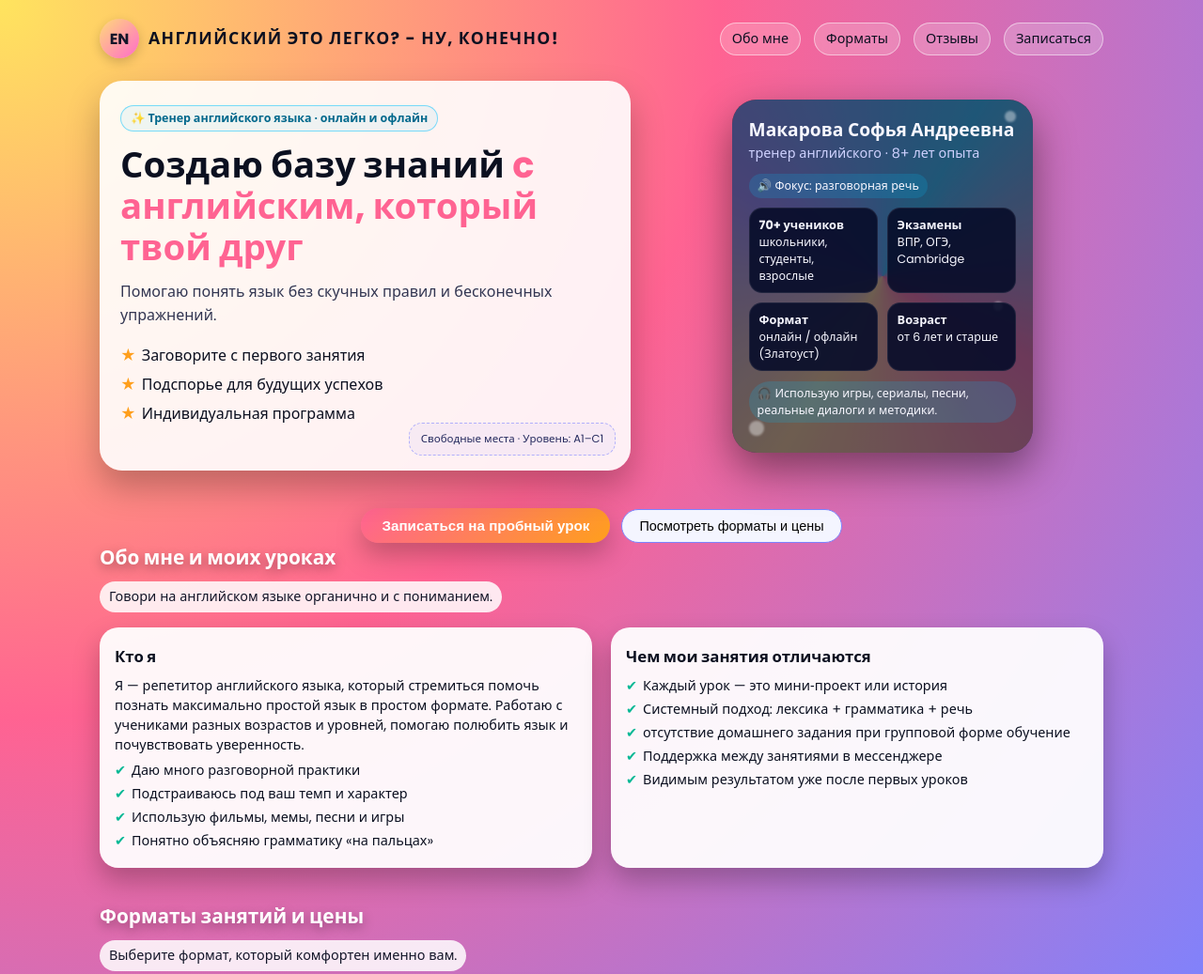
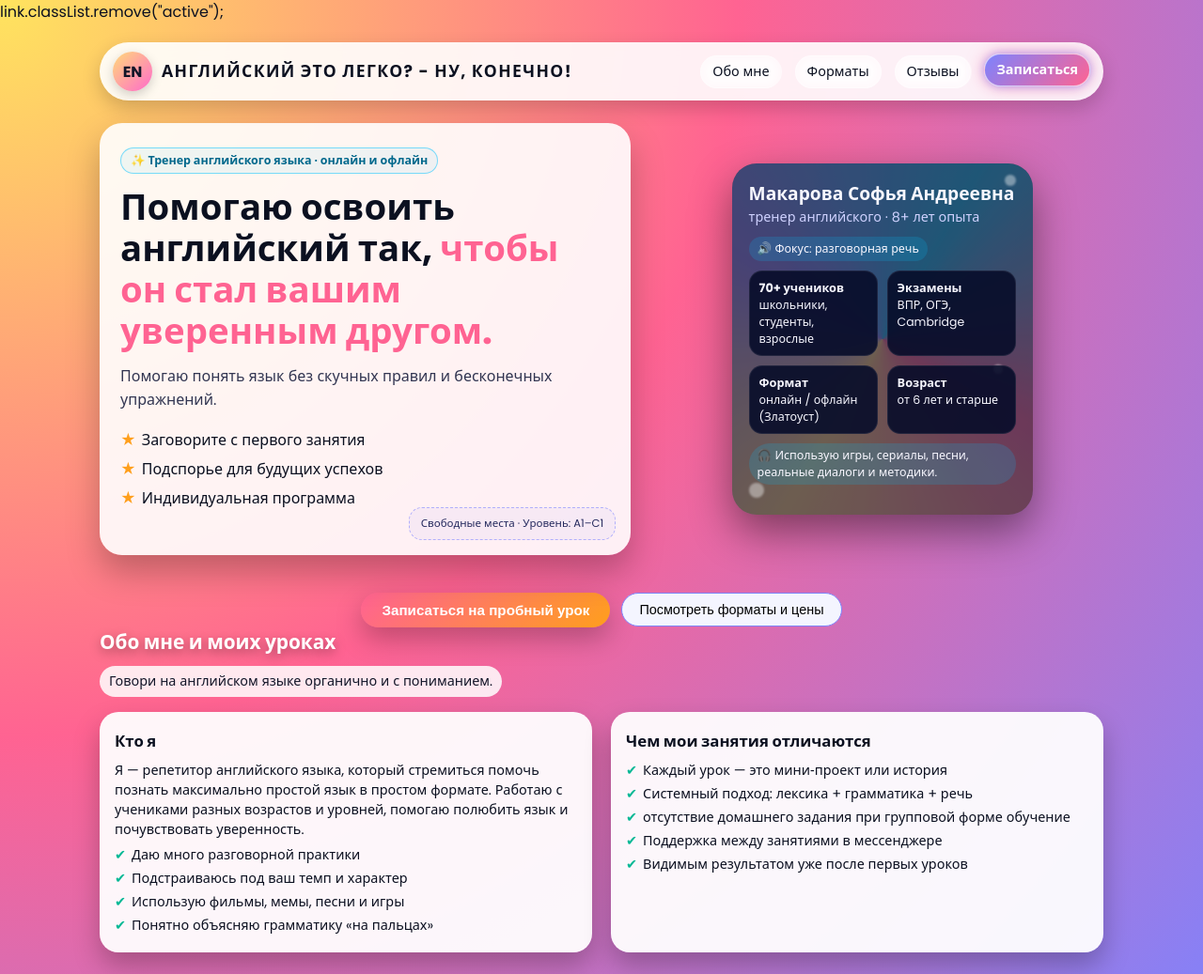
Before and after one commit to istmvera2092-sys/my-website, a plain HTML site: page index.html in a window 1280 px wide. Shown: the top 1037 px of the page at 94% size. Drawn offline with Linux system fonts and the light colour scheme.

Commit message:
Update index.html

```diff
--- a/index.html
+++ b/index.html
@@ -1,3 +1,4 @@
+          link.classList.remove("active");
 <!DOCTYPE html>
 <html lang="ru">
 <head>
@@ -35,11 +36,21 @@
 
    /* HEADER */
 header {
+  position: sticky;      /* держим шапку наверху при скролле */
+  top: 0;                /* приклеиваем к самому верху окна */
+  z-index: 100;          /* поверх остальных блоков */
+
   display: flex;
   align-items: center;
   justify-content: space-between;
   gap: 16px;
   margin-bottom: 24px;
+
+  padding: 10px 14px;
+  background: rgba(255, 255, 255, 0.9);   /* лёгкий фон под навигацией */
+  border-radius: 999px;
+  backdrop-filter: blur(8px);
+  box-shadow: 0 8px 20px rgba(0, 0, 0, 0.18);
 }
 
     .logo {
@@ -85,7 +96,19 @@
       transition: all 0.2s ease;
       font-weight: 500;
     }
+nav a.active {
+  background: linear-gradient(135deg, #7c83ff, #ff6392);
+  color: #ffffff;
+  font-weight: 600;
 
+  border: 1px solid rgba(255, 255, 255, 0.6);
+  box-shadow:
+    0 0 10px rgba(124, 131, 255, 0.6),
+    0 0 18px rgba(255, 99, 146, 0.6);
+
+  transform: translateY(-2px);
+  transition: all 0.25s ease;
+}
     nav a:hover {
       background: #ffffff;
       transform: translateY(-1px);
@@ -403,7 +426,7 @@
       display: block;
     }
 
-	/* Анимация появления карточек с отзывами *//
+	/* Анимация появления карточек с отзывами */
 .testimonial {
   position: relative;
   overflow: hidden;
@@ -557,6 +580,37 @@
     }
 
     /* RESPONSIVE */
+    /* КНОПКА НАВЕРХ */
+.to-top-btn {
+  position: fixed;
+  right: 20px;
+  bottom: 20px;
+  padding: 12px 18px;
+  border: none;
+  border-radius: 999px;
+  font-size: 0.9rem;
+  font-weight: 600;
+  cursor: pointer;
+
+  color: #fff;
+  background: linear-gradient(135deg, #7c83ff, #ff6392);
+  box-shadow: 0 8px 20px rgba(0, 0, 0, 0.25);
+
+  transition: opacity 0.25s ease, transform 0.25s ease;
+  opacity: 0;
+  pointer-events: none;
+}
+
+.to-top-btn.show {
+  opacity: 1;
+  pointer-events: auto;
+  transform: translateY(-4px);
+}
+
+.to-top-btn:hover {
+  transform: translateY(-6px);
+  box-shadow: 0 12px 28px rgba(0, 0, 0, 0.35);
+}
 	@media (max-width: 820px) {
       header {
         flex-direction: column;
@@ -616,7 +670,7 @@
 
   <div class="hero-text">
     <div class="hero-tag">✨ Тренер английского языка · онлайн и офлайн</div>
-    <h1>Создаю базу знаний <span> c английским, который твой друг</span></h1>
+    <h1>Помогаю освоить английский так, <span> чтобы он стал вашим уверенным другом.</span></h1>
     <p class="hero-sub">Помогаю понять язык без скучных правил и бесконечных упражнений.</p>
 
     <ul class="hero-list">
@@ -806,6 +860,7 @@
             <p>Напишите мне напрямую 🙂</p>
             <ul class="contact-list">
               <li><span>Telegram :</span> @SofyPretear</li>
+              <li><span>Телефон:</span> +7 9080634390</li>
               <li><span>Email:</span> sofdevlen@yandex.ru</li>
               <li><span>Город:</span> Златоуст / онлайн по всему миру</li>
             </ul>
@@ -822,8 +877,73 @@
   </div>
 
   <script>
+  // Ждём, пока всё дерево DOM загрузится
+  document.addEventListener("DOMContentLoaded", function () {
     // Текущий год в подвале
-    document.getElementById('year').textContent = new Date().getFullYear();
+    const yearSpan = document.getElementById("year");
+    if (yearSpan) {
+      yearSpan.textContent = new Date().getFullYear();
+    }
+
+    // --- Подсветка активной ссылки навигации ---
+    const sections = document.querySelectorAll("section[id]");
+    const navLinks = document.querySelectorAll("nav a");
+
+    function activateMenu() {
+      // Берём точку не сверху, а чуть ниже верха окна
+      const scrollPos = window.scrollY + window.innerHeight / 3;
+
+      sections.forEach(section => {
+        const top = section.offsetTop;
+        const bottom = top + section.offsetHeight;
+        const id = section.getAttribute("id");
+
+        if (scrollPos >= top && scrollPos < bottom) {
+          navLinks.forEach(link => {
+            link.classList.remove("active");
+            if (link.getAttribute("href") === `#${id}`) {
+              link.classList.add("active");
+            }
+          });
+        }
+      });
+
+      // Если почти в самом низу — явно подсветить "Записаться"
+      const nearBottom =
+        window.innerHeight + window.scrollY >= document.body.scrollHeight - 5;
+
+      if (nearBottom) {
+        navLinks.forEach(link => {
+          link.classList.remove("active");
+          if (link.getAttribute("href") === "#contact") {
+            link.classList.add("active");
+          }
+        });
+      }
+    }
+
+    window.addEventListener("scroll", activateMenu);
+    activateMenu(); // запустить сразу при загрузке
+
+    // --- Кнопка "Наверх" ---
+    const toTopBtn = document.getElementById("toTopBtn");
+
+    window.addEventListener("scroll", () => {
+      if (window.scrollY > 400) {
+        toTopBtn.classList.add("show");
+      } else {
+        toTopBtn.classList.remove("show");
+      }
+    });
+
+    toTopBtn.addEventListener("click", () => {
+      window.scrollTo({
+        top: 0,
+        behavior: "smooth"
+      });
+    });
+  });
 </script>
+  <button id="toTopBtn" class="to-top-btn">↑ Наверх</button>
 </body>
 </html>
```
Lines whose indentation alone changed are shown as unchanged.
